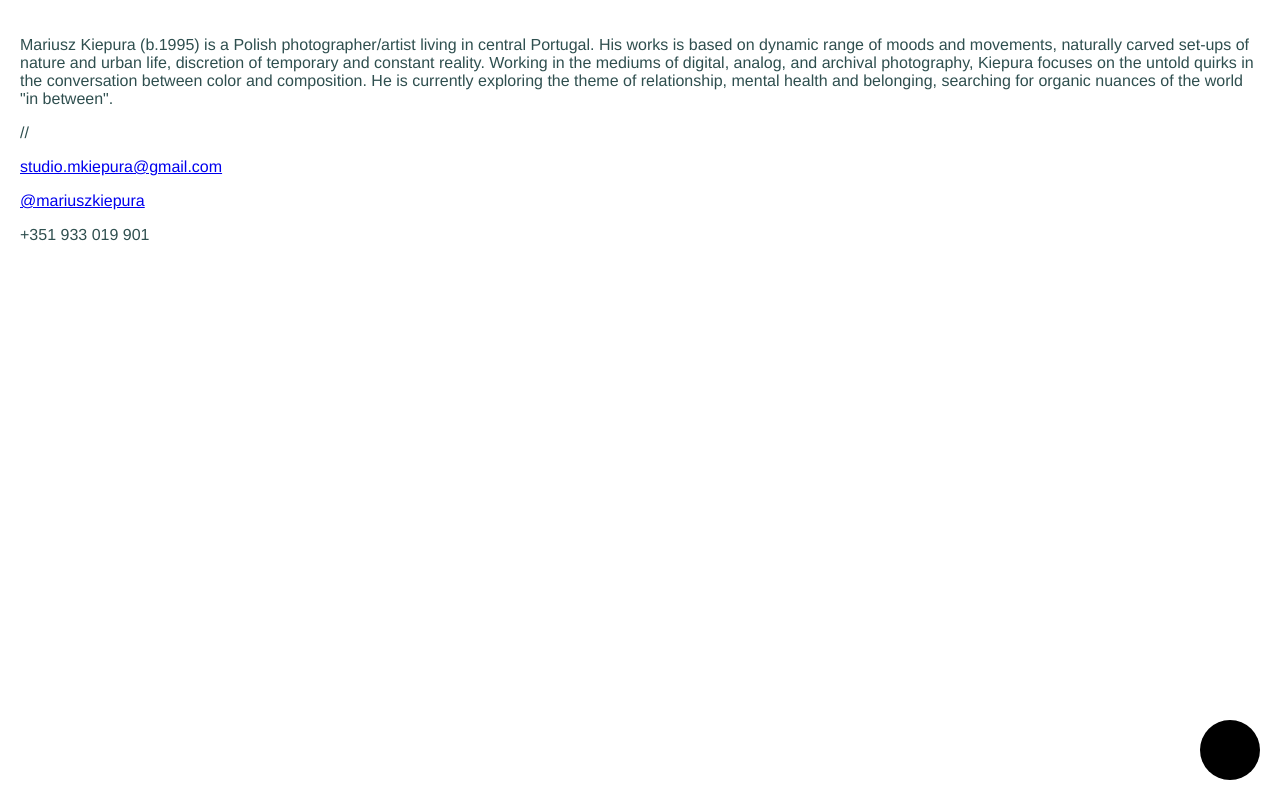
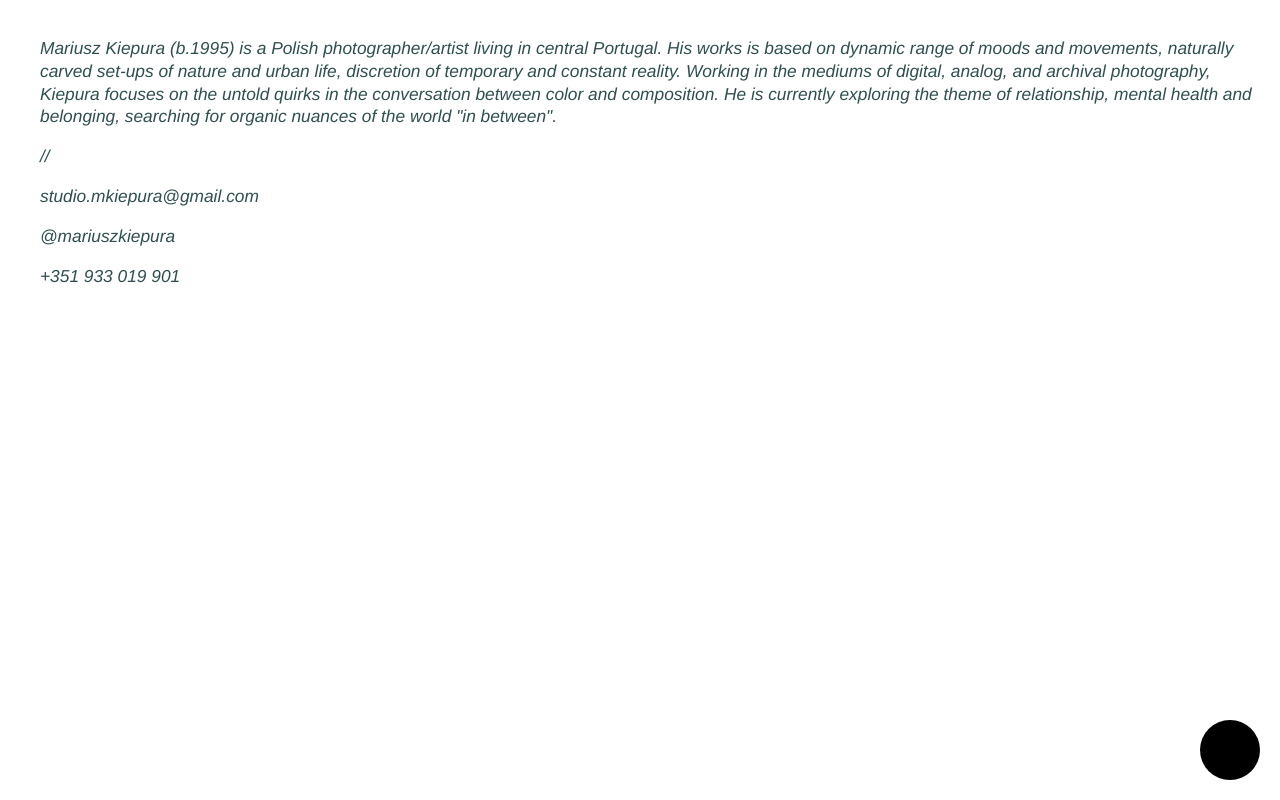
Before and after one commit to 3ximus/mariusz-web, an Angular app: page /info in a window 1280 px wide. Built offline with nearby package versions, Linux system fonts and the light colour scheme.

Commit message:
more tweaks

```diff
--- a/src/app/app.component.html
+++ b/src/app/app.component.html
@@ -1,10 +1,7 @@
 <app-slides></app-slides>
-<!-- <header> -->
-<!-- 	<h1>Mariusz Kiepura</h1> -->
-<!-- </header> -->
 <div class="home-circle" (click)="resetSlides()" routerLink=""></div>
 <footer>
-	<p><a routerLink="index">index</a></p>
+	<p><a routerLink="index">overview</a></p>
 	<p><a routerLink="info">info</a></p>
 </footer>
 <router-outlet></router-outlet>
--- a/src/app/app.component.scss
+++ b/src/app/app.component.scss
@@ -3,21 +3,11 @@
 $dot-size: 60px;
 $dot-small-size: 30px;
 
-header {
-	margin-top: $edge-margin;
-	position: sticky;
-	width: fit-content;
-}
-
-h1, h3 {
-	margin: 0px;
-	color: darkslategrey;
-}
-
 footer {
 	position: fixed;
 	bottom: 0;
 	margin: $edge-margin;
+	margin-left: calc($edge-margin * 2);
 	p {
 		margin: 0;
 		margin-top: 10px;
--- a/src/app/info/info.component.scss
+++ b/src/app/info/info.component.scss
@@ -7,6 +7,11 @@
 	top: 0;
 	left: 0;
 	background-color: white;
+}
+
+a, a:link, a:visited {
+	text-decoration: none;
+	color: $text-color;
 }
 
 .scrim {
@@ -19,6 +24,10 @@
 
 .info {
 	position: absolute;
-	color: darkslategrey;
-	margin: 20px;
+	color: $text-color;
+	margin: $edge-margin;
+	margin-left: calc($edge-margin * 2);
+	font-style: italic;
+	font-size: 13pt;
+	line-height: 17pt;
 }
--- a/src/app/slides/slides.component.scss
+++ b/src/app/slides/slides.component.scss
@@ -21,6 +21,7 @@
 	margin: $edge-margin;
 	max-height: calc(100vh - $edge-margin * 2);
 	max-width: calc(100vw - $edge-margin * 2);
+	object-fit: contain;
 }
 
 @media screen and (max-width: 1200px) {
--- a/src/globals.scss
+++ b/src/globals.scss
@@ -1,2 +1,2 @@
 $edge-margin: 20px;
-$edge-margin-mobile: 60px;
+$text-color: darkslategrey;
--- a/src/styles.scss
+++ b/src/styles.scss
@@ -3,6 +3,6 @@ body, html {
 }
 
 * {
-	font-family: "HelveticaNeue-Light", "Helvetica Neue Light", "Helvetica Neue", Helvetica, Arial, "Lucida Grande", sans-serif;
-	user-select: none;
+  font-family: helvetice neue, "HelveticaNeue-Light", "Helvetica Neue Light", "Helvetica Neue", Helvetica, sans-serif;
+  user-select: none;
 }
```
